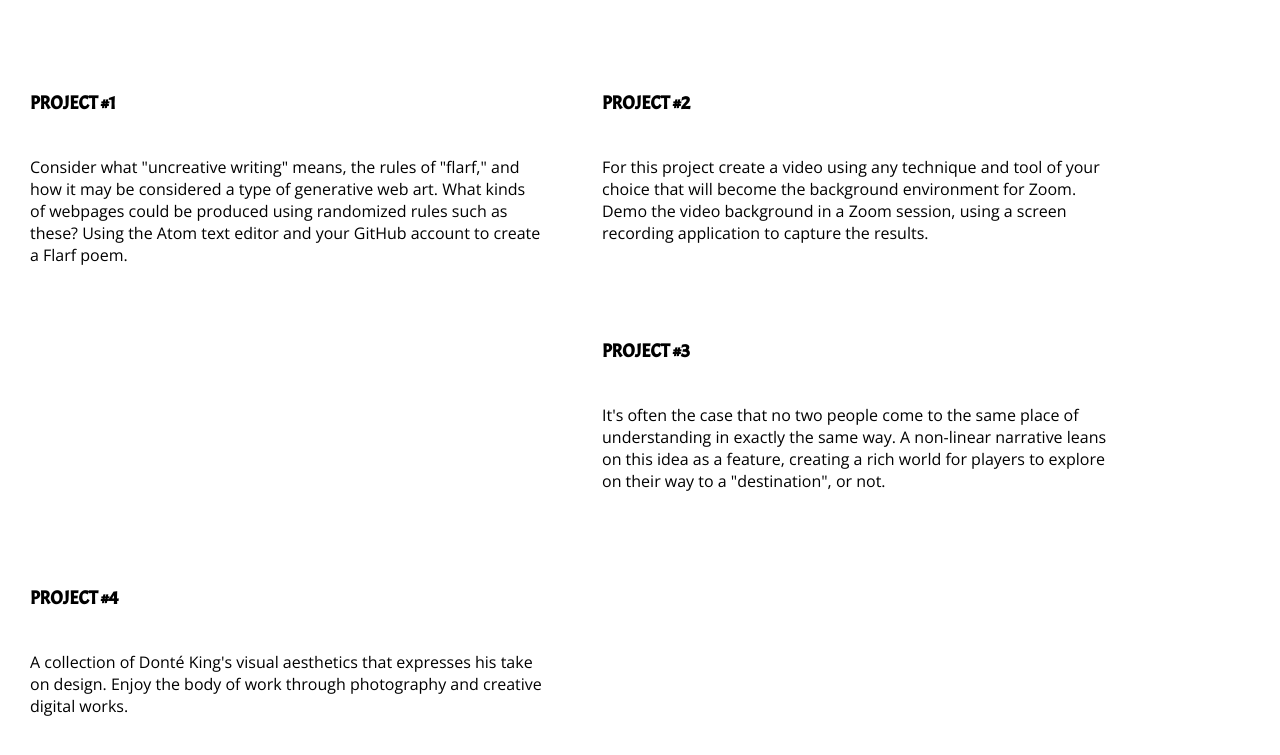
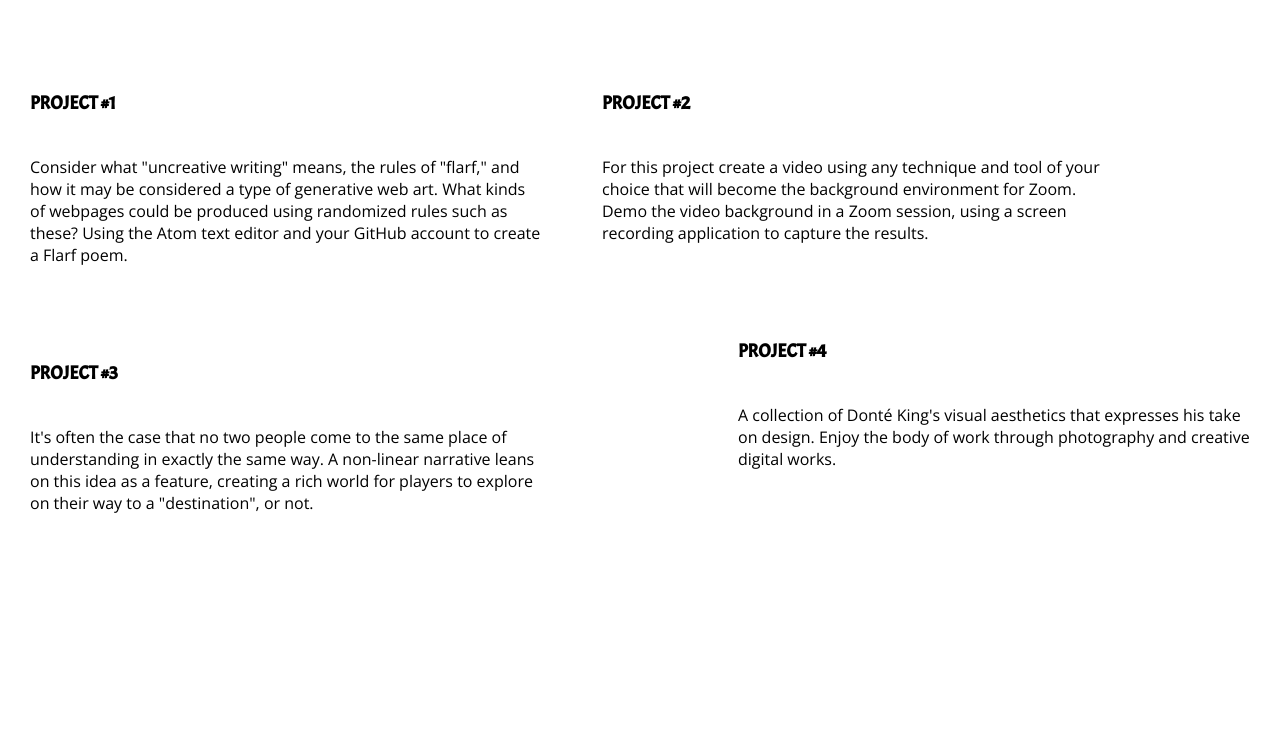
Before and after one commit to Dking30/Portfolio, a plain HTML site: page index.html in a window 1280 px wide. Shown: the part 377-1132 px from the top of the page. After the commit the page ends 937 px from the top, so only its background shows below. Drawn offline with nearby package versions, Linux system fonts and the light colour scheme.

Commit message:
Update index.html

```diff
--- a/index.html
+++ b/index.html
@@ -64,16 +64,18 @@ capture the results.
   </div>
 
    <!--<div class="img_left" id="project3"><img src="images/starwipe.gif"></div>-->
+  <div class="text_right">
+    <p><h3>PROJECT #4</h3></br>A collection of Donté King's visual aesthetics that expresses his take on design.
+Enjoy the body of work through photography and creative digital works.
+    </p>
+  </div>
+
+  <!-- <div class="img_right" id="project4"><img src="images/moarsteve.gif"></div>-->
   <div class="text_left">
     <p><h3>PROJECT #3</h3></br>It's often the case that no two people come to the same place of understanding in exactly the same way.
 A non-linear narrative leans on this idea as a feature, creating a rich world for players to explore on their way to a "destination", or not.</p>
   </div>
 
-  <!-- <div class="img_right" id="project4"><img src="images/moarsteve.gif"></div>-->
-  <div class="text_left">
-    <p><h3>PROJECT #4</h3></br>A collection of Donté King's visual aesthetics that expresses his take on design.
-Enjoy the body of work through photography and creative digital works.
-    </p>
   </div>
 
 </body>
```
